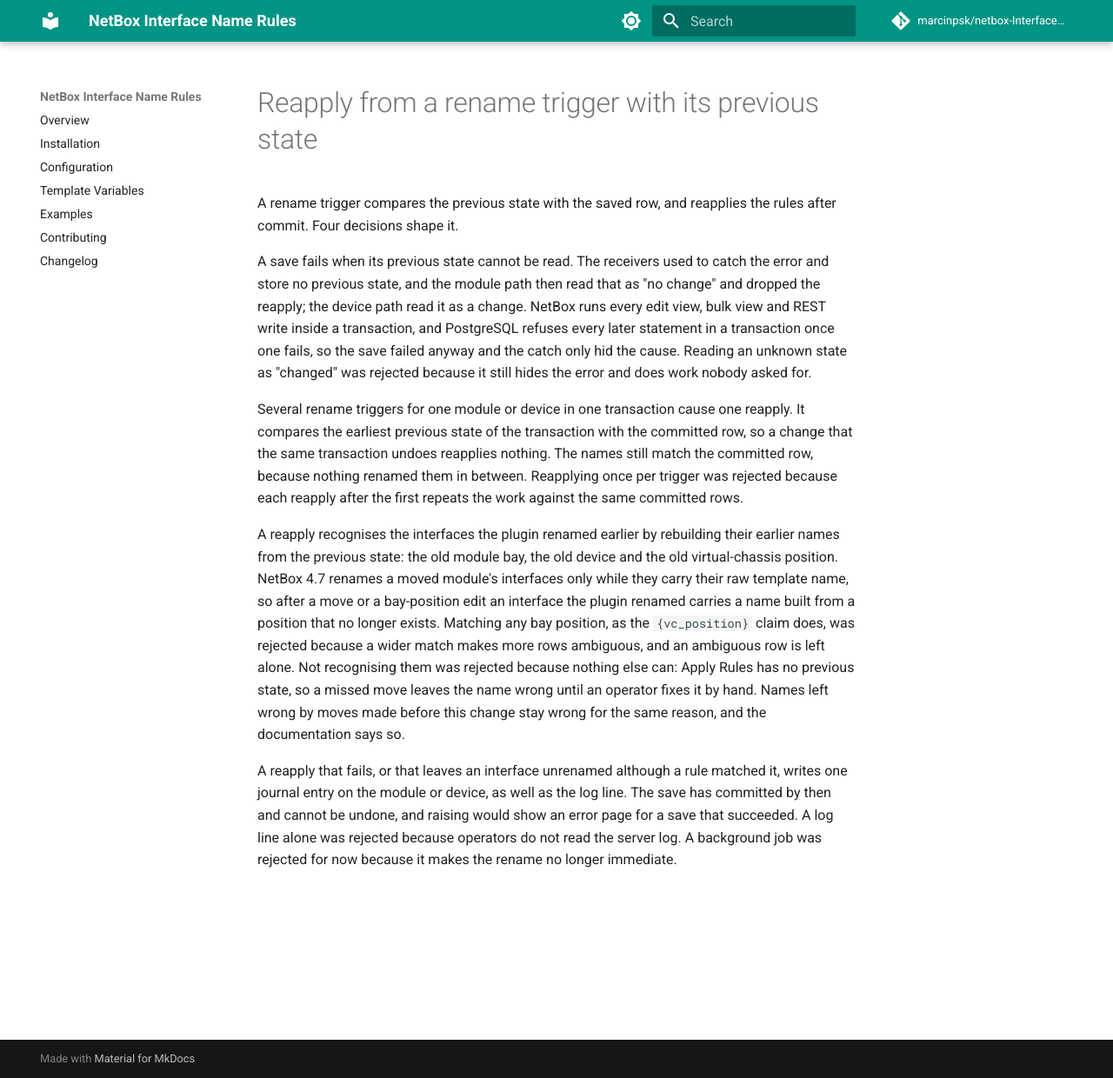
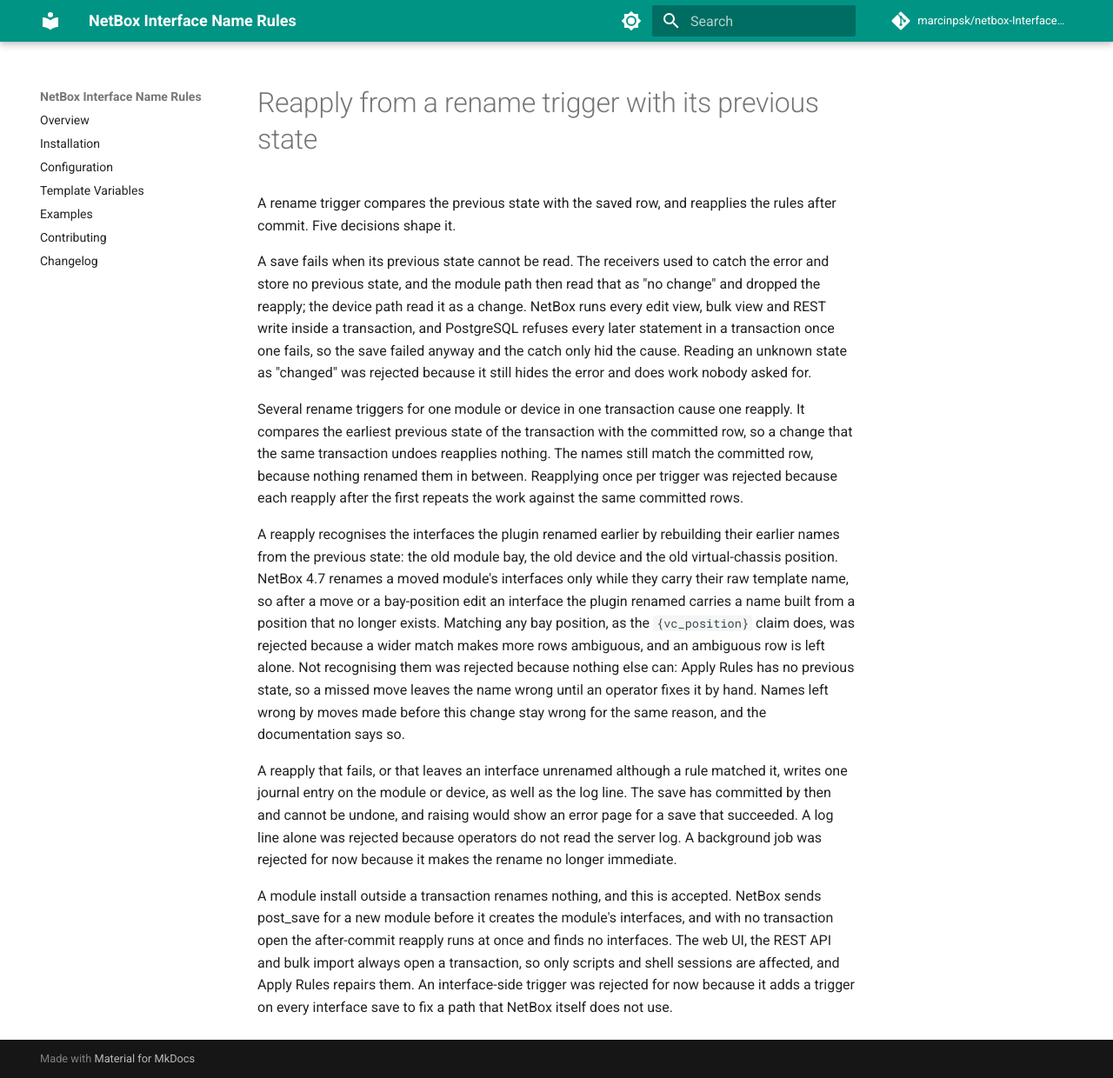
Before and after one commit to marcinpsk/netbox-InterfaceNameRules-plugin, an MkDocs documentation site: the page built from docs/adr/0015-reapply-from-a-rename-trigger-with-its-previous-state.md, in a window 1280 px wide and 1240 px high. Shown: the whole window at 87% size. Built offline with MkDocs 1.6.1 and Material for MkDocs 9.7.7, drawn with Linux system fonts in a browser that asks for light colours; comment, search, counter and statistics services are not loaded.

Commit message:
docs: record that a module install outside a transaction renames nothing
NetBox sends post_save for a new module before it creates the module's
interfaces. With no transaction open, the after-commit reapply runs at
once and finds no interfaces. The web UI, the REST API and bulk import
always open a transaction, so only scripts and shell sessions see this.
Record the limit in ADR 0015 and tell operators how to work around it.

```diff
--- a/docs/adr/0015-reapply-from-a-rename-trigger-with-its-previous-state.md
+++ b/docs/adr/0015-reapply-from-a-rename-trigger-with-its-previous-state.md
@@ -4,7 +4,7 @@
 
 # Reapply from a rename trigger with its previous state
 
-A rename trigger compares the previous state with the saved row, and reapplies the rules after commit. Four decisions shape it.
+A rename trigger compares the previous state with the saved row, and reapplies the rules after commit. Five decisions shape it.
 
 A save fails when its previous state cannot be read. The receivers used to catch the error and store no previous state, and the module path then read that as "no change" and dropped the reapply; the device path read it as a change. NetBox runs every edit view, bulk view and REST write inside a transaction, and PostgreSQL refuses every later statement in a transaction once one fails, so the save failed anyway and the catch only hid the cause. Reading an unknown state as "changed" was rejected because it still hides the error and does work nobody asked for.
 
@@ -13,3 +13,5 @@
 A reapply recognises the interfaces the plugin renamed earlier by rebuilding their earlier names from the previous state: the old module bay, the old device and the old virtual-chassis position. NetBox 4.7 renames a moved module's interfaces only while they carry their raw template name, so after a move or a bay-position edit an interface the plugin renamed carries a name built from a position that no longer exists. Matching any bay position, as the `{vc_position}` claim does, was rejected because a wider match makes more rows ambiguous, and an ambiguous row is left alone. Not recognising them was rejected because nothing else can: Apply Rules has no previous state, so a missed move leaves the name wrong until an operator fixes it by hand. Names left wrong by moves made before this change stay wrong for the same reason, and the documentation says so.
 
 A reapply that fails, or that leaves an interface unrenamed although a rule matched it, writes one journal entry on the module or device, as well as the log line. The save has committed by then and cannot be undone, and raising would show an error page for a save that succeeded. A log line alone was rejected because operators do not read the server log. A background job was rejected for now because it makes the rename no longer immediate.
+
+A module install outside a transaction renames nothing, and this is accepted. NetBox sends post_save for a new module before it creates the module's interfaces, and with no transaction open the after-commit reapply runs at once and finds no interfaces. The web UI, the REST API and bulk import always open a transaction, so only scripts and shell sessions are affected, and Apply Rules repairs them. An interface-side trigger was rejected for now because it adds a trigger on every interface save to fix a path that NetBox itself does not use.
```
Also changed, not shown: docs/configuration.md (+3 -0 lines).
